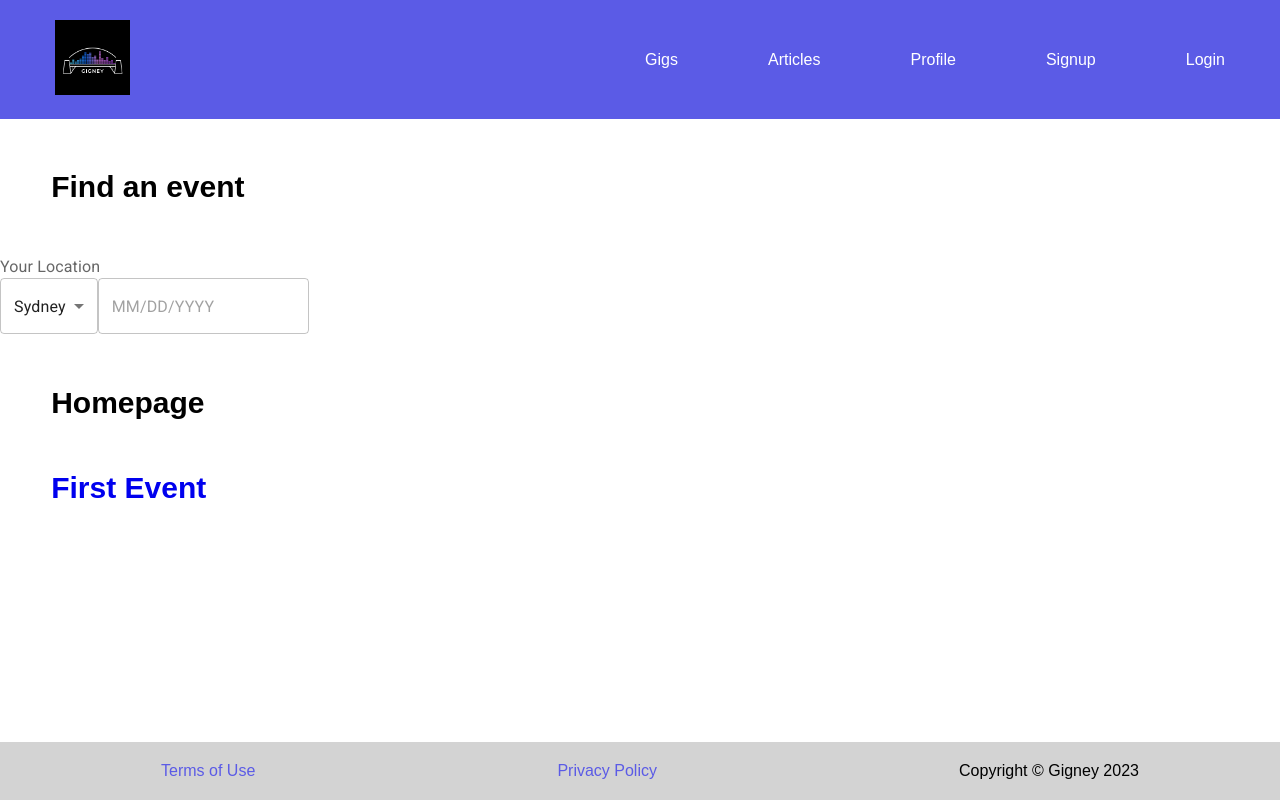
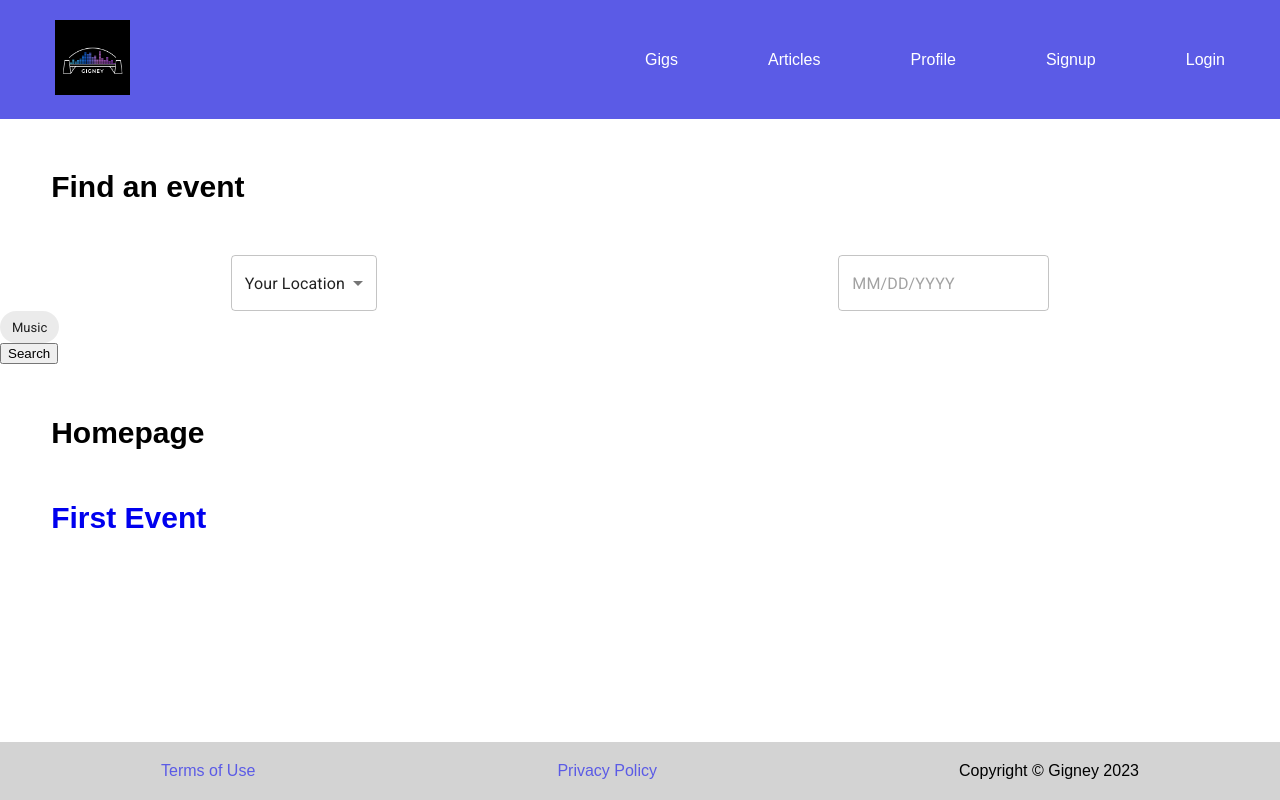
Before and after one commit to GRDE3024-DIG33-DigEx-Major-Project-2/frontendA3, a React (Create React App) app: page / in a window 1280 px wide. Built offline with nearby package versions, Linux system fonts and the light colour scheme.

Commit message:
Header progress

```diff
--- a/src/components/FindEventHeader.js
+++ b/src/components/FindEventHeader.js
@@ -1,26 +1,30 @@
 import { useState } from "react";
 import { DatePicker } from "@mui/x-date-pickers";
-import { InputLabel, MenuItem, Select } from "@mui/material";
+import { MenuItem, Select, Chip } from "@mui/material";
 
 const FindEventHeader = () => {
 
-    const [location, setLocation] = useState("Sydney");
+    const [location, setLocation] = useState("-");
     const [date, setDate] = useState(null);
+    const [genre, setGenre] = useState("country");
+    const [selected, setSelected] = useState(false);
 
     const searchHandler = () => {
         console.log("Search event fired");
-        console.log(location, date);
+        console.log(location, date, genre);
+    }
+
+    const chipHandler = (genre) => {
+        setGenre(genre);
+        setSelected((s) => !s);
     }
 
     return <div className="find-event-header">
         <h1>Find an event</h1>
-        <form onSubmit={searchHandler}>
+        <form id="search-event-form" onSubmit={searchHandler}>
             <div className="find-event-search">
-                <InputLabel id="search-locations">Your Location</InputLabel>
                 <Select labelId="search-locations" value={location} label="Your Location" onChange={(event) => setLocation(event.target.value)}>
-                    <MenuItem value="">
-                        <em>None</em>
-                    </MenuItem>
+                    <MenuItem disabled selected hidden value="-">Your Location</MenuItem>
                     <MenuItem value="Sydney">Sydney</MenuItem>
                     <MenuItem value="Balmain">Balmain</MenuItem>
                     <MenuItem value="Surry Hills">Surry Hills</MenuItem>
@@ -30,7 +34,15 @@ const FindEventHeader = () => {
                 </Select>
                 <DatePicker onChange={(event) => setDate(event.target.value)} />
             </div>
-            <div className="find-event-tags"></div>
+            <div className="find-event-tags">
+                <Chip label="Music" value="Music" color={selected ? "primary" : "default"} onClick={() => chipHandler("Music") } />
+            </div>
+            <input
+            id="search-btn"
+            className="search-btn"
+            type="submit"
+            value="Search"
+            />
         </form>
     </div>
     ;
--- a/src/static/style.css
+++ b/src/static/style.css
@@ -114,67 +114,6 @@ footer a {
   border-radius: 3px;
 }
 
-.event-main-image {
-  width:100%;
-  max-width:100%;
-}
-
-/*EVENT PAGE*/
-.event-columns {
-  display: flex;
-  flex-direction: row;
-  flex-wrap: wrap;
-  width: 100%;
-}
-
-.event-column-title{
-  flex:80%;
-}
-
-.event-column-button{
-  flex:20%;
-}
-
-.event-tag {
-  background-color: #5B5BE6;
-  color: white;
-  margin:5px;
-  padding:3px 5px;
-}
-
-
-.event-buy-button {
-  margin-right:0px;
-  margin-top:20px;
-    border: none;
-    padding: 15px 32px;
-    text-align: center;
-    text-decoration: none;
-    display: inline-block;
-    font-size: 16px;
-    cursor: pointer;
-    background-color:#5B5BE6;;
-    color: white;
-}
-
-.event-body {
-  margin:15px;
-}
-
-
-.event-columns-details{
-  display: flex;
-  flex-direction: row;
-  flex-wrap: wrap;
-  width: 100%;
-}
-.event-column-detail{
-  flex:50%;
-}
-.event-logo {
-  width:90px;
-  margin-top:10px;
-}
 /* EDIT PROFILE */
 .edit-links {
   width: 25em;
@@ -183,4 +122,18 @@ footer a {
   flex-direction: row;
   justify-content: space-between;
   align-items: center;
-}/*# sourceMappingURL=style.css.map */
+}
+
+/* HOMEPAGE */
+.find-event-header {
+  width: 100%;
+}
+
+.find-event-search {
+  display: flex;
+  flex-direction: row;
+  justify-content: space-around;
+  align-items: center;
+}
+
+/*# sourceMappingURL=style.css.map */
--- a/src/static/style.scss
+++ b/src/static/style.scss
@@ -129,3 +129,11 @@ footer {
     height:3em;
     @include flex-row(space-between, center);
 }
+
+/* HOMEPAGE */
+.find-event-header{
+    width: 100%;
+}
+.find-event-search{
+    @include flex-row;
+}
```
Also changed, not shown: 1 other file (tests, documents, lock files or other folders).
